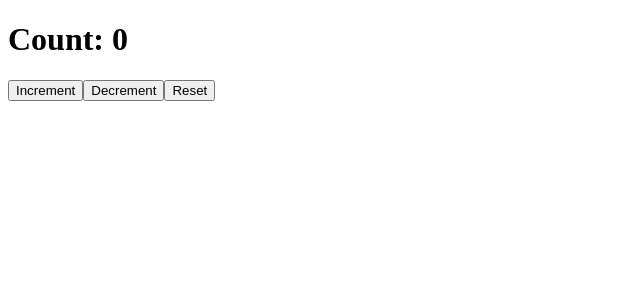
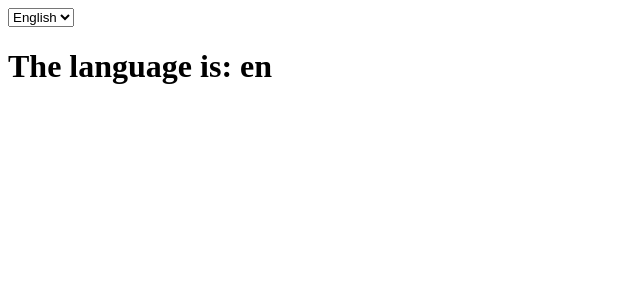
Before and after one commit to marcopiro91/React-Esercizi, a React (Create React App) app: page / in a window 1280 px wide. Shown: the top 300 px of the page, without its empty margins (0-640 px from the left). Built offline with nearby package versions, Linux system fonts and the light colour scheme.

Commit message:
exercise-41

```diff
--- a/src/App.js
+++ b/src/App.js
@@ -1,8 +1,27 @@
 import React from "react";
-import { Counter } from "./Counter";
+import { DisplayLanguage } from "./DisplayLanguage"
+import { LanguageContext } from "./LanguageContext";
 
 
+export class App extends React.Component {
+    state = {
+        language: 'en'
+    }
 
-export function App() {
-    return <Counter />
+    handleLanguage = (event) => {
+        this.setState({language: event.target.value})
+        }
+
+
+    render() {
+        return <div>
+                 <select value={this.state.language} onChange={this.handleLanguage}>
+                    <option value="en">English</option>
+                    <option value='it'>Italian</option>
+                 </select>
+                 <LanguageContext.Provider value={this.state.language}>
+                    <DisplayLanguage />
+                 </LanguageContext.Provider>
+               </div>
+    }
 }
--- a/src/Counter.js
+++ /dev/null
@@ -1,18 +0,0 @@
-import React from "react";
-import { useCounter } from "./useCounter";
-
-
-export function Counter({initialValue=0}) {
-    const {count, onIncrement, onDecrement, onReset} = useCounter(initialValue)
-
-
-
-    return (
-        <div>
-            <h1>Count: {count}</h1>
-            <button onClick={onIncrement}>Increment</button>
-            <button onClick={onDecrement}>Decrement</button>
-            <button onClick={onReset}>Reset</button>
-        </div>
-    )
-}
--- /dev/null
+++ b/src/DisplayLanguage.js
@@ -0,0 +1,12 @@
+import React, { useContext } from "react";
+import { LanguageContext } from "./LanguageContext";
+
+export function DisplayLanguage() {
+    const lang = useContext(LanguageContext)
+    return (
+
+        <h1>The language is: {lang}</h1>
+
+    )
+
+}
--- /dev/null
+++ b/src/LanguageContext.js
@@ -0,0 +1,3 @@
+import { createContext } from "react";
+
+export const LanguageContext = createContext("en")
--- a/src/useCounter.js
+++ /dev/null
@@ -1,24 +0,0 @@
-import {useCallback, useState} from "react";
-
-export function useCounter(initialValue=0) {
-    const [count, setCount] = useState(initialValue)
-
-    const handleButtonIncrement = useCallback(function handleButtonIncrement() {
-        setCount((c) => c + 1)
-    }, [])
-
-    const handleButtonDecrement = useCallback(function handleButtonDecrement() {
-        setCount((c) => c - 1)
-    }, [])
-
-    const handleButtonReset = useCallback(function handleButtonReset() {
-        setCount(initialValue)
-    }, [initialValue])
-
-    return {
-        count: count,
-        onIncrement: handleButtonIncrement,
-        onDecrement: handleButtonDecrement,
-        onReset: handleButtonReset
-    }
-}
```
Also changed, not shown: src/CarDetails.js (deleted, +0 -24 lines), src/GithubUser.js (deleted, +0 -18 lines), src/useGithubUser.js (deleted, +0 -28 lines).
